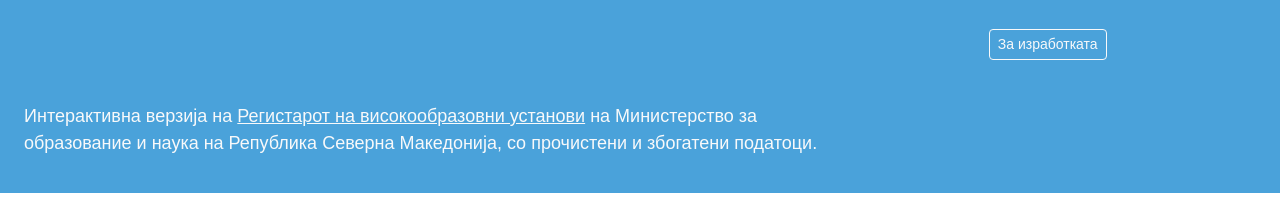
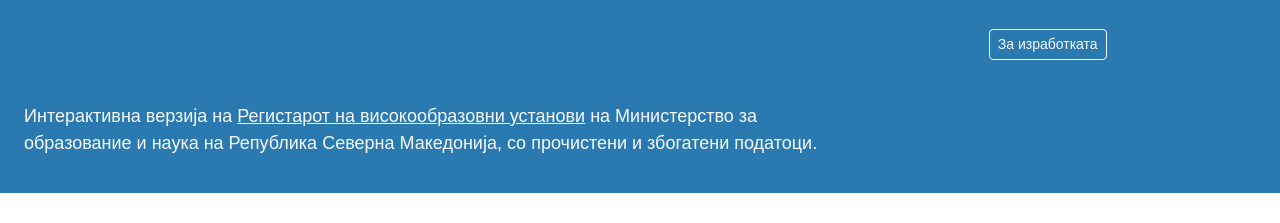
Before and after one commit to gocemitevski/visokoobrazovni-ustanovi, a React (Vite) app: page / in a window 1280 px wide. Shown: the top 223 px of the page. Built offline with nearby package versions, Linux system fonts and the light colour scheme; no server answers; a web font is replaced by a local one.

Commit message:
Update primary color

```diff
--- a/src/assets/scss/_variables.scss
+++ b/src/assets/scss/_variables.scss
@@ -298,7 +298,7 @@
 // fusv-enable
 
 // scss-docs-start theme-color-variables
-$moin:          #4aa2da;
+$moin:          #2A7AB1;
 $primary:       $moin !default;
 $secondary:     $gray-600 !default;
 $success:       $green !default;
```
